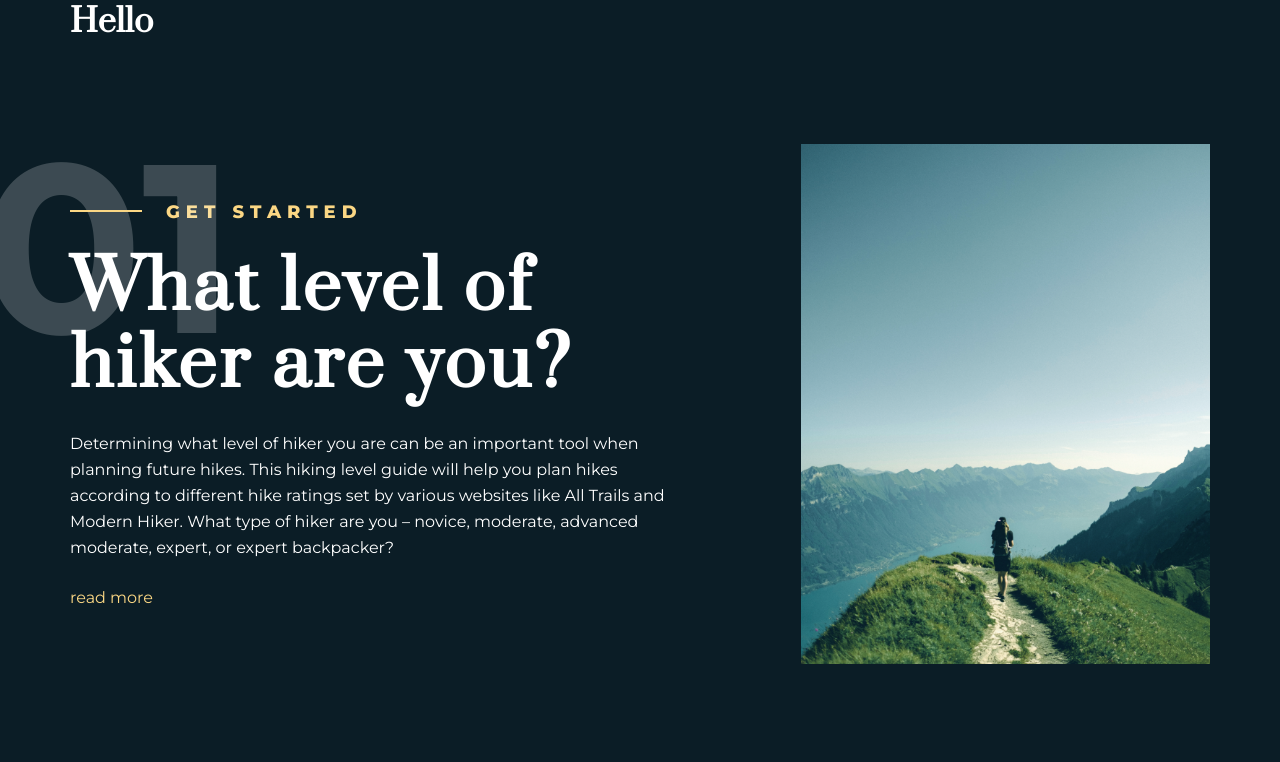
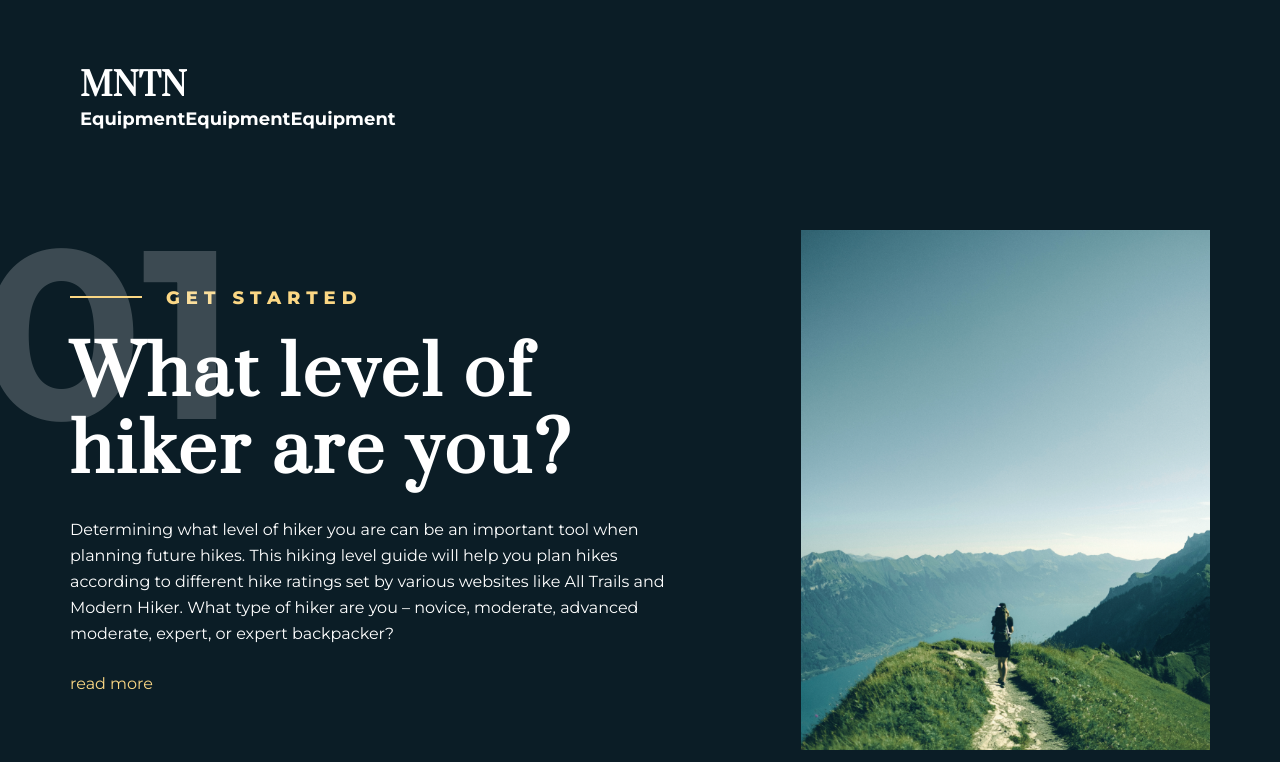
Before and after one commit to Polyakirill/react_test, a React (Create React App) app: page / in a window 1280 px wide. Shown: the top 762 px of the page. Built offline with nearby package versions, Linux system fonts and the light colour scheme.

Commit message:
Add Navlink, and styling Navlink and Navbar

```diff
--- a/src/components/container/container.scss
+++ b/src/components/container/container.scss
@@ -1,4 +1,5 @@
 .container {
   max-width: 1140px;
   width: 100%;
+  margin: 0 auto;
 }
--- a/src/components/navbar/nav.scss
+++ b/src/components/navbar/nav.scss
@@ -0,0 +1,3 @@
+.navbar {
+  margin: 64px 80px 0;
+}
--- a/src/components/navbar/nav.tsx
+++ b/src/components/navbar/nav.tsx
@@ -1,5 +1,21 @@
 import React from 'react';
+import { NavLink } from './navlink';
+import './nav.scss';
 
 export const Nav: React.FC = () => (
-  <h1>Hello</h1>
+  <div className="navbar">
+    <h1>MNTN</h1>
+    <NavLink
+      label="Equipment"
+      href="#"
+    />
+    <NavLink
+      label="Equipment"
+      href="#"
+    />
+    <NavLink
+      label="Equipment"
+      href="#"
+    />
+  </div>
 );
--- /dev/null
+++ b/src/components/navbar/navlink/index.ts
@@ -0,0 +1 @@
+export * from './navlink';
--- /dev/null
+++ b/src/components/navbar/navlink/navlink.scss
@@ -0,0 +1,10 @@
+.navlink {
+  font-weight: 700;
+  font-size: 18px;
+  line-height: 22px;
+  text-decoration: none;
+
+  &:hover {
+    color: #fbd784;
+  }
+}
--- /dev/null
+++ b/src/components/navbar/navlink/navlink.tsx
@@ -0,0 +1,14 @@
+import React from "react";
+import './navlink.scss';
+
+interface NavLinkProps {
+  label: string;
+  href: string;
+};
+
+export const NavLink: React.FC<NavLinkProps> = ({
+  label,
+  href,
+}) => (
+  <a className="navlink" href={href}>{label}</a>
+);
--- a/src/index.scss
+++ b/src/index.scss
@@ -1,7 +1,4 @@
 body {
   margin: 0;
-  background-color: #0B1D26;
-  display: flex;
-  flex-direction: column;
-  align-items: center;
+  background-color: #0b1d26;
 }
```
Also changed, not shown: src/components/index.ts (line endings or trailing spaces).
